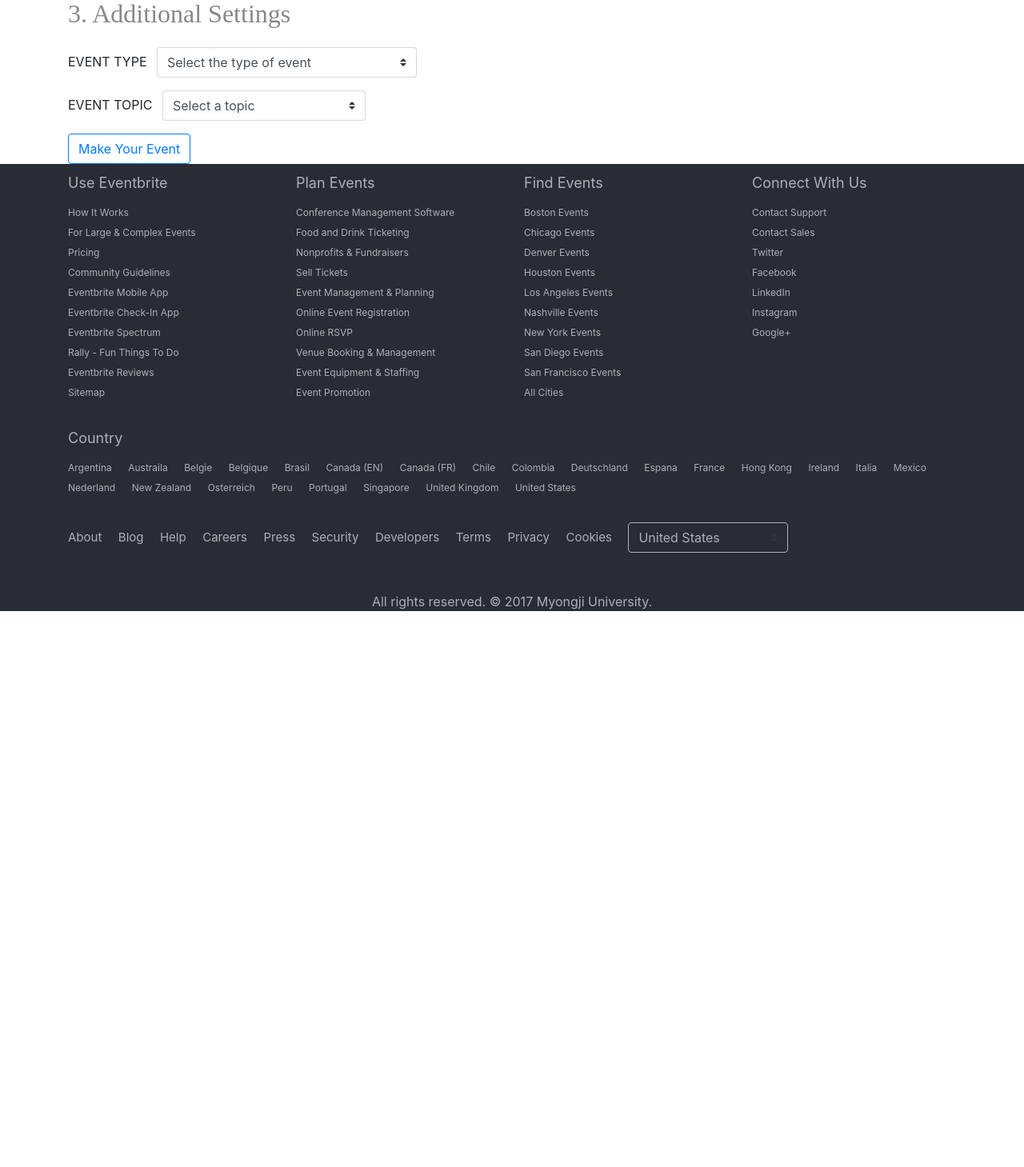
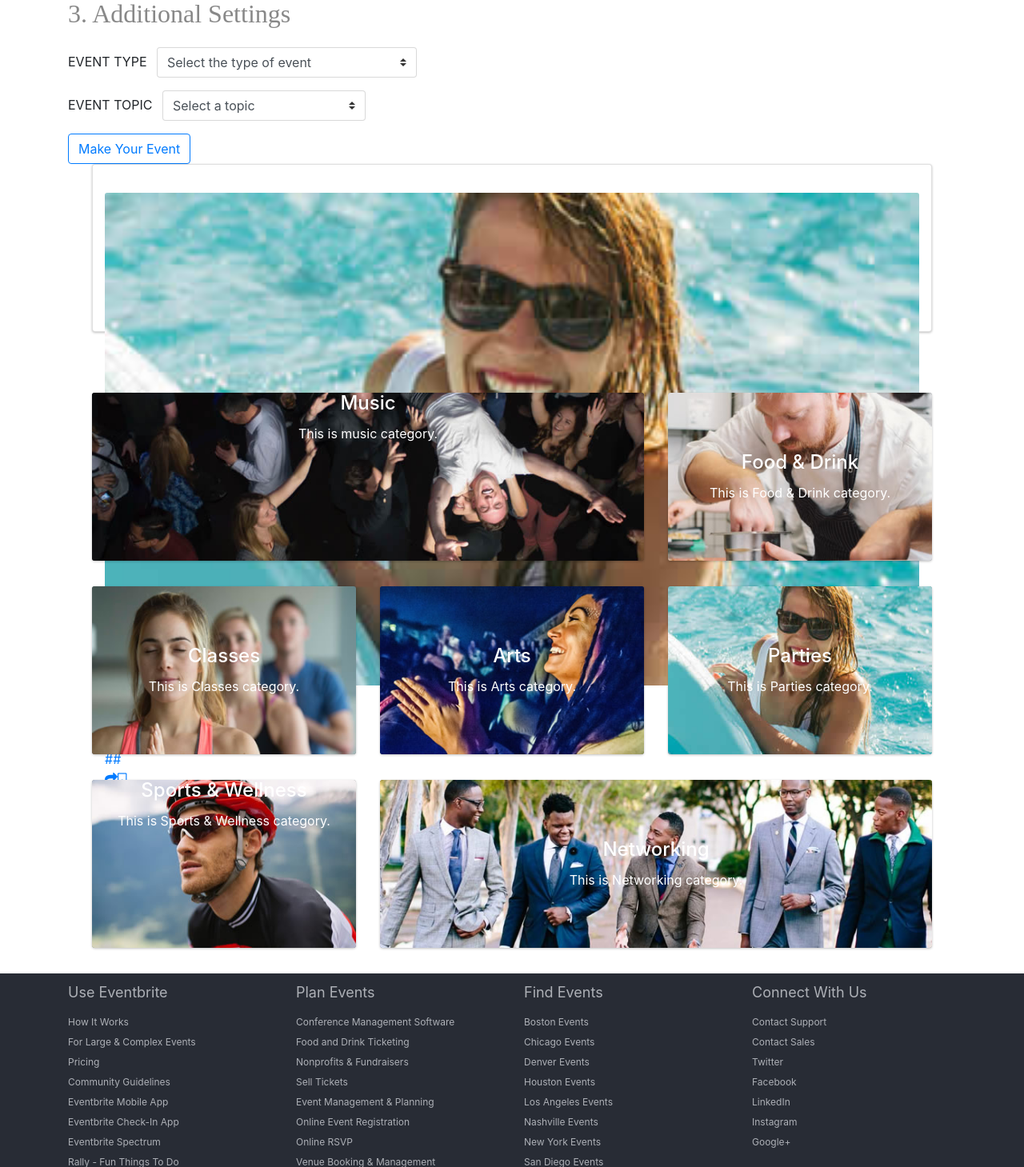
Before and after one commit to leeseonghyun/mjuwp_project, a Node server app: page /festivals/new in a window 1280 px wide. Shown: the part 1015-2474 px from the top of the page at 80% size. Before the commit the page ends 1779 px from the top, so only its background shows below. Run offline with Node 20, Linux system fonts and the light colour scheme; the visitor is signed in with stand-in values (Sample User, id 1); some libraries are stand-ins or nearby versions.

Commit message:
festcard.pug + grid.pug --> ./includes/

```diff
--- /dev/null
+++ b/views/includes/festcard.pug
@@ -0,0 +1,22 @@
+.card.col-sm-12.col-md-6.col-lg-4.event-card
+  .poster-card__header
+    .poster-card__image
+      img.card-img-top(src="./images/category/parties.jpg", alt="event")
+      span.poster-card__label= festival.price
+
+  .card-body
+    .poster-card__date= moment(festival.starts).format('YYYY-MM-DD')
+    p.poster-card__title= festival.title
+    .poster-card__venue= festival.location
+
+  .poster-card__footer
+    .poster-card__tags
+      a.event-category(href="#") #
+        = festival.festType
+      a.event-format(href="#") #
+        = festival.festTopic
+    .poster-card__actions
+      a.share-action(href="#")
+        i.fa.fa-share(aria-hidden="true")
+      a.bookmark(href="#")
+        i.fa.fa-bookmark-o(aria-hidden="true")
--- /dev/null
+++ b/views/includes/grid.pug
@@ -0,0 +1,48 @@
+.grid
+  p.grid-section-heading.text-center Browse by Top Categories
+  .container
+    .row
+      .col-8
+        a.card.bg-dark.text-white(href="")
+          img.card-img(src="/images/category/music.jpg", alt="Music Category")
+          .card-img-overlay
+            h4.card-title.text-center.align-items-center Music
+            p.card-text.text-center.align-items-center This is music category.
+      .col-4
+        a.card.bg-dark.text-white(href="")
+          img.card-img(src="/images/category/food.jpg", alt="Food Category")
+          .card-img-overlay.align-self-center
+            h4.card-title.text-center Food & Drink
+            p.card-text.text-center This is Food & Drink category.
+    .row
+      .col-4
+        a.card.bg-dark.text-white(href="")
+          img.card-img(src="/images/category/classes.jpg", alt="Classes Category")
+          .card-img-overlay.align-self-center
+            h4.card-title.text-center Classes
+            p.card-text.text-center This is Classes category.
+      .col-4
+        a.card.bg-dark.text-white(href="")
+          img.card-img(src="/images/category/arts.jpg", alt="Arts Category")
+          .card-img-overlay.align-self-center
+            h4.card-title.text-center Arts
+            p.card-text.text-center This is Arts category.
+      .col-4
+        a.card.bg-dark.text-white(href="")
+          img.card-img(src="/images/category/parties.jpg", alt="Parties Category")
+          .card-img-overlay.align-self-center
+            h4.card-title.text-center Parties
+            p.card-text.text-center This is Parties category.
+    .row
+      a.col-4
+        .card.bg-dark.text-white(href="")
+          img.card-img(src="/images/category/sports.jpg", alt="Sports Category")
+          .card-img-overlay
+            h4.card-title.text-center.justify-content-center Sports & Wellness
+            p.card-text.text-center This is Sports & Wellness category.
+      .col-8
+        a.card.bg-dark.text-white(href="")
+          img.card-img(src="/images/category/networking.jpg", alt="Networking Category")
+          .card-img-overlay.align-self-center
+            h4.card-title.text-center Networking
+            p.card-text.text-center This is Networking category.
--- a/views/layout.pug
+++ b/views/layout.pug
@@ -30,7 +30,9 @@
 
     block content
     block card-content
+      include ./includes/festcard
     block grid-content
+      include ./includes/grid
 
     block footer
       include ./includes/footer
```
Also changed, not shown: views/index.pug (+0 -50 lines).
